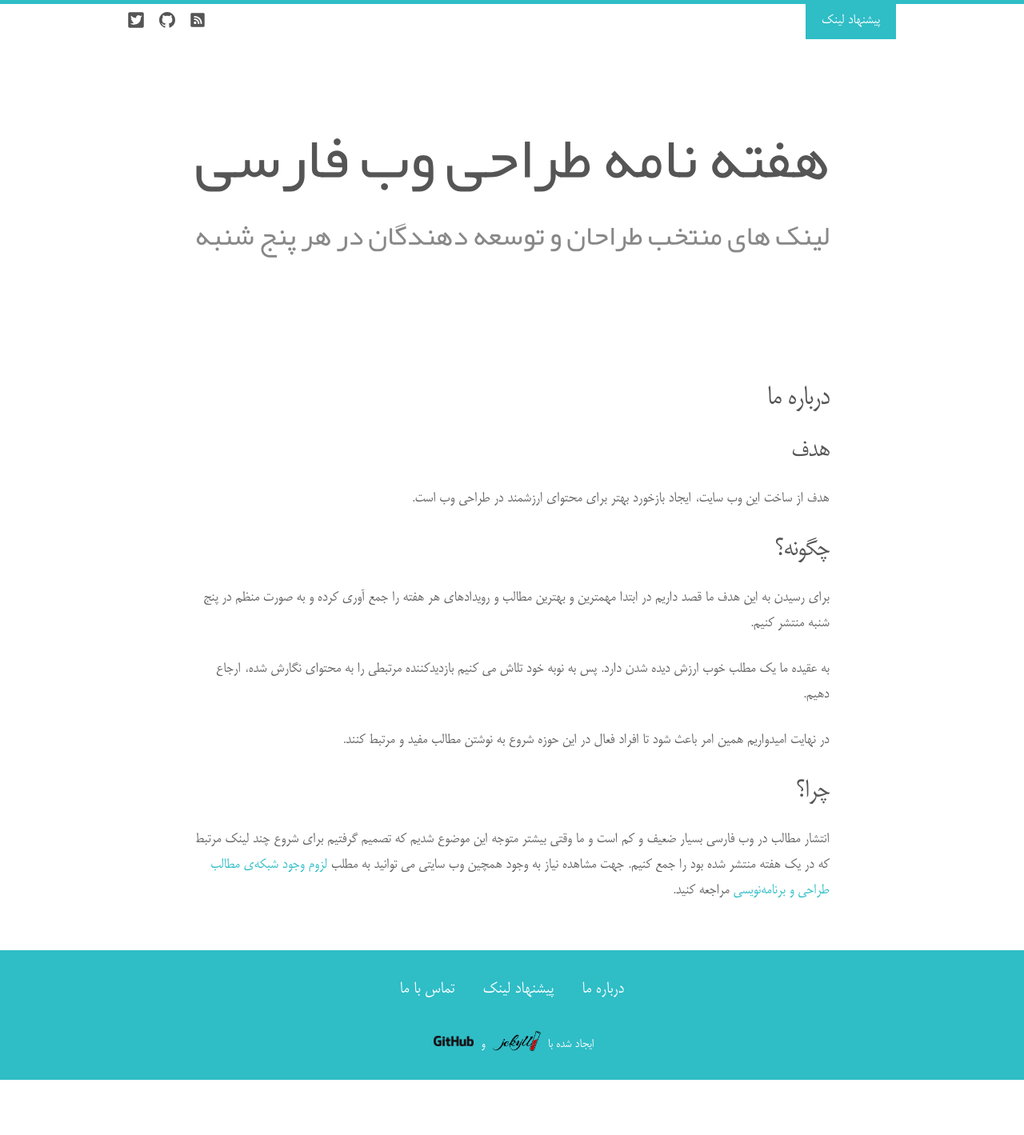
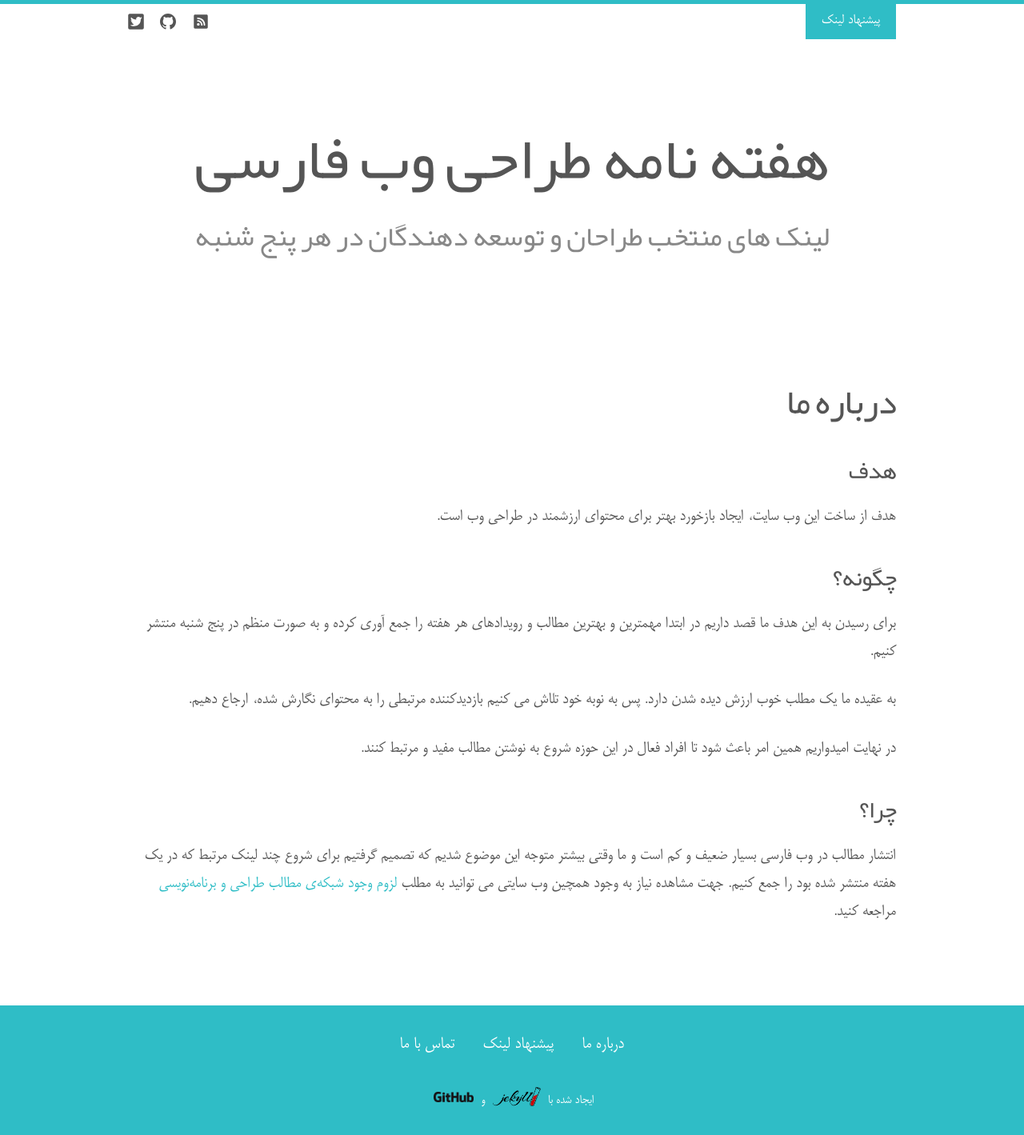
Before and after one commit to reyhoun/ui.toread, a Jekyll site: the page built from about.md, in a window 1280 px wide. Shown: the whole page at 80% size. Built offline with Jekyll 4.4.1, drawn with Linux system fonts in a browser that asks for light colours; before the commit the page ends 1350 px from its top, so only the background shows below that.

Commit message:
Fix: Typography

```diff
--- a/_layouts/page.html
+++ b/_layouts/page.html
@@ -2,14 +2,14 @@
 layout: default
 ---
 
-<div class="post">
+<div class="page">
   <div class="row">
-    <div class="ten columns offset-by-one">
-      <header class="post__header">
-        <h1 class="post__title">{{ page.title }}</h1>
+    <div class="twelve columns">
+      <header class="page__header">
+        <h1 class="page__title">{{ page.title }}</h1>
       </header>
 
-      <article class="post__content">
+      <article class="page__content">
         {{ content }}
       </article>
 
--- a/_sass/app.scss
+++ b/_sass/app.scss
@@ -2,6 +2,9 @@
 $primary-color: #2fbdc6;
 $secondary-color: #555;
 $light-color: #fff;
+
+// Font size Variables
+$body-font-size: 2.2rem;
 
 
 
@@ -95,7 +98,7 @@ a {
 }
 
 .header__title {
-  font-size: 38.4px;
+  font-size: 50px;
   margin-bottom: 20px;
   line-height: 1.3;
 
@@ -266,7 +269,7 @@ form {
   margin-bottom: 60px;
 
   p {
-    font-size: 20px;
+    font-size: $body-font-size;
     color: lighten($secondary-color, 5%);
   }
 }
@@ -290,11 +293,12 @@ form {
 
 .post__title {
   font-size: 38px;
+  margin-top: 0;
 }
 
 .post-list__title {
-  font-size: 30px;
-  margin-bottom: 0;
+  font-size: 28px;
+  margin: 0;
 }
 
 .author {
@@ -309,6 +313,27 @@ form {
     }
   }
 }
+
+.page {
+  margin-top: 10px;
+}
+
+.page__content {
+  margin-bottom: 100px;
+
+  iframe {
+    margin-bottom: 20px;
+    display: block;
+    margin: 0 auto;
+  }
+
+  img,
+  iframe {
+    max-width: 100%;
+  }
+}
+
+
 
 // Responsive Styles
 @media (min-width: 750px) {
--- a/_sass/skeleton.scss
+++ b/_sass/skeleton.scss
@@ -122,7 +122,7 @@ html {
   font-size: 62.5%; }
 
 body {
-  font-size: 1.5em; /* currently ems cause chrome bug misinterpreting rems on body element */
+  font-size: $body-font-size; /* currently ems cause chrome bug misinterpreting rems on body element */
   line-height: 1.6;
   font-weight: 400;
   font-family: "WMitra","Raleway", "HelveticaNeue", "Helvetica Neue", Helvetica, Arial, sans-serif;
@@ -132,24 +132,25 @@ body {
 /* Typography
 –––––––––––––––––––––––––––––––––––––––––––––––––– */
 h1, h2, h3, h4, h5, h6 {
-  margin-top: 0;
+  margin-top: 4rem;
   margin-bottom: 2rem;
+  font-family: 'WYekan';
   font-weight: 300; }
-h1 { font-size: 4.0rem; line-height: 1.2;  letter-spacing: -.1rem;}
-h2 { font-size: 3.6rem; line-height: 1.25; letter-spacing: -.1rem; }
-h3 { font-size: 3.0rem; line-height: 1.3;  letter-spacing: -.1rem; }
+h1 { font-size: 3.5rem; line-height: 1.2;  letter-spacing: -.1rem;}
+h2 { font-size: 3.0rem; line-height: 1.25; letter-spacing: -.1rem; }
+h3 { font-size: 2.7rem; line-height: 1.3;  letter-spacing: -.1rem; }
 h4 { font-size: 2.4rem; line-height: 1.35; letter-spacing: -.08rem; }
 h5 { font-size: 1.8rem; line-height: 1.5;  letter-spacing: -.05rem; }
 h6 { font-size: 1.5rem; line-height: 1.6;  letter-spacing: 0; }
 
 /* Larger than phablet */
 @media (min-width: 550px) {
-  h1 { font-size: 5.0rem; }
-  h2 { font-size: 4.2rem; }
-  h3 { font-size: 3.6rem; }
-  h4 { font-size: 3.0rem; }
-  h5 { font-size: 2.4rem; }
-  h6 { font-size: 1.5rem; }
+  h1 { font-size: 4.5rem; }
+  h2 { font-size: 3.5rem; }
+  h3 { font-size: 3.0rem; }
+  h4 { font-size: 2.5rem; }
+  h5 { font-size: 2.3rem; }
+  h6 { font-size: 2.1rem; }
 }
 
 p {
@@ -294,7 +295,8 @@ ol {
   list-style: decimal inside; }
 ol, ul {
   padding-left: 0;
-  margin-top: 0; }
+  margin-top: 0;
+  padding-right: 20px; }
 ul ul,
 ul ol,
 ol ol,
```
